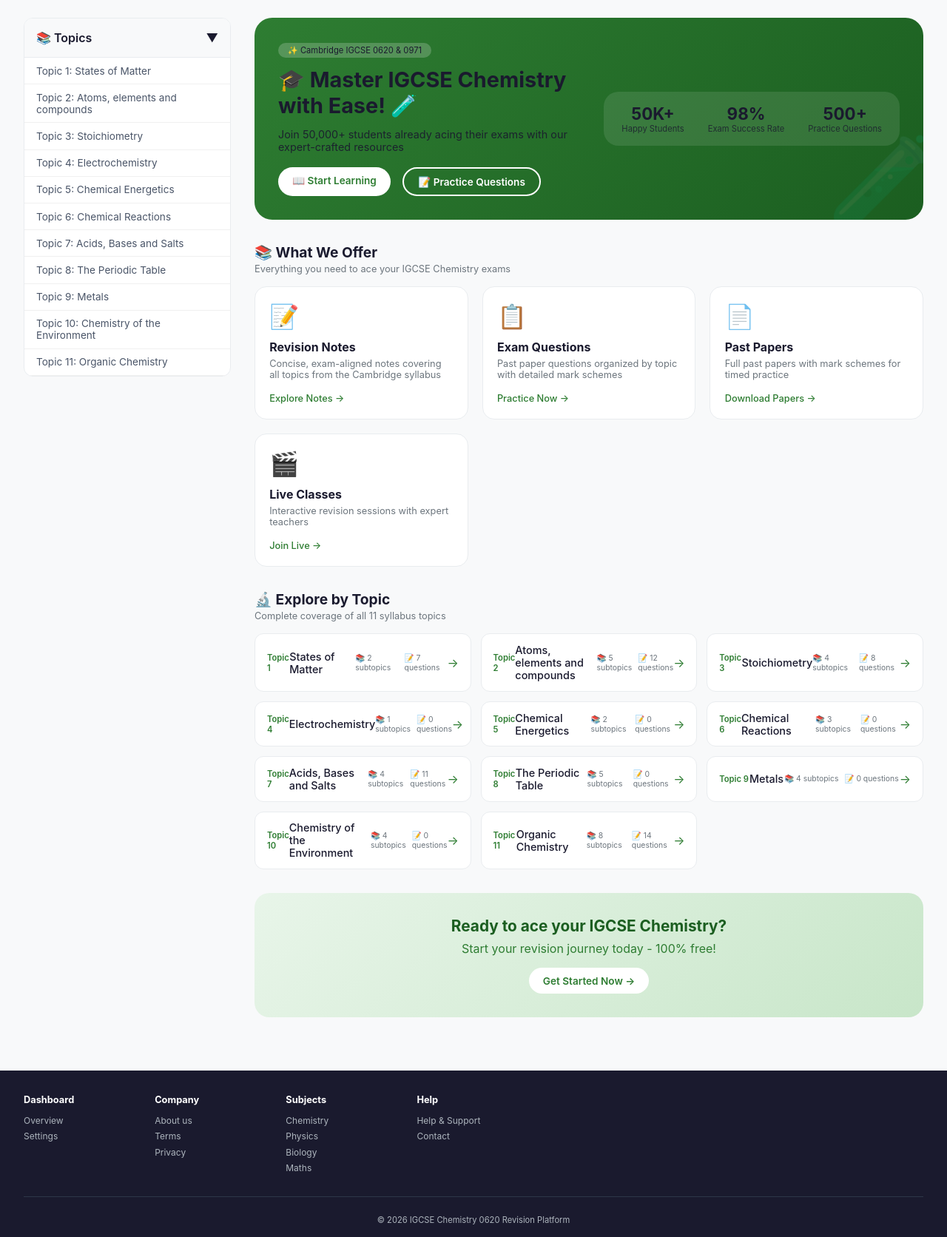
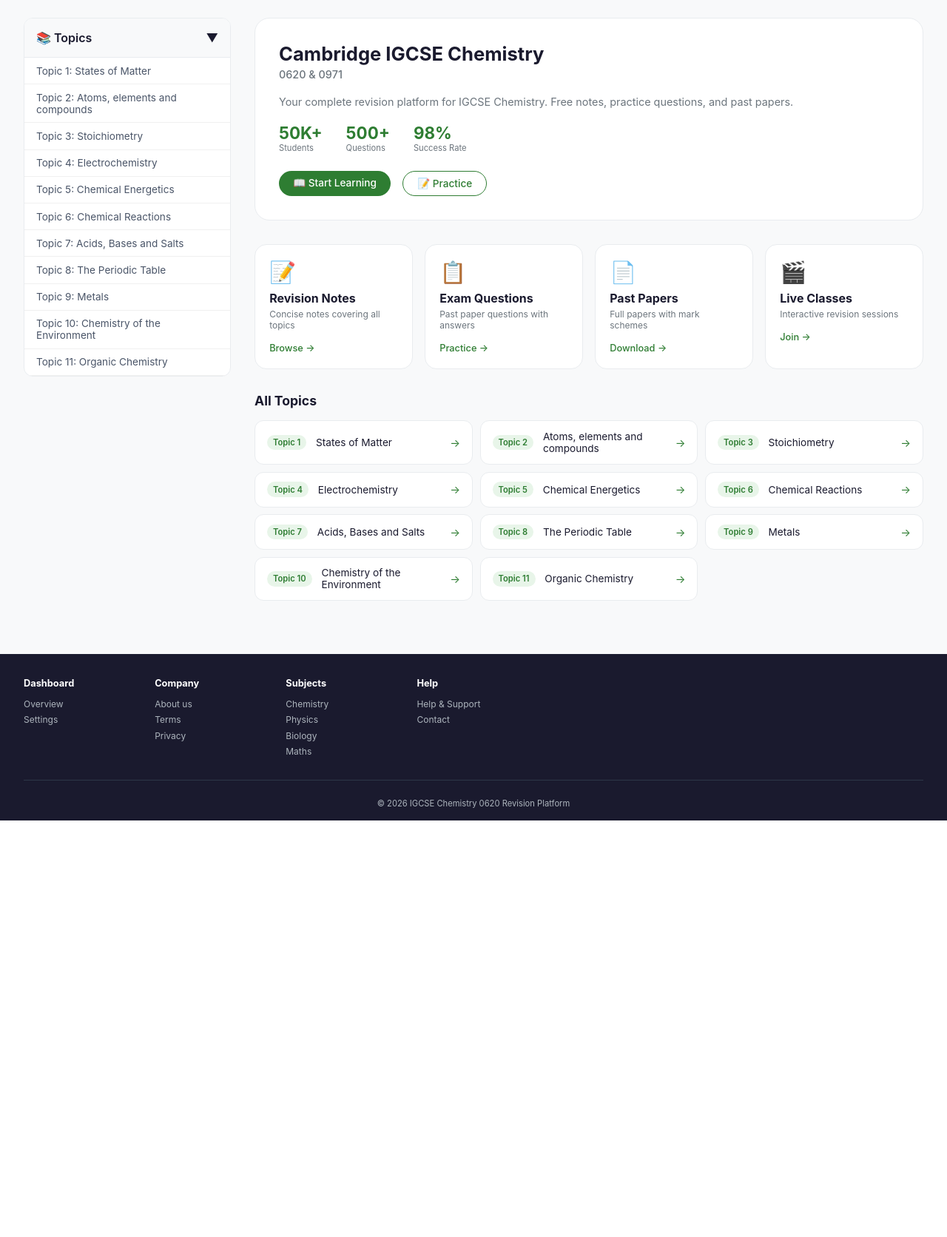
Before and after one commit to haseebahmad89000/Chempassion, a Django app: page / in a window 1280 px wide. Shown: the part 60-1732 px from the top of the page at 74% size. After the commit the page ends 1169 px from the top, so only its background shows below. Run offline with Django 5.2, Linux system fonts and the light colour scheme; data comes from the database, SQL or seed files in the repository.

Commit message:
Clean and professional homepage design

```diff
--- a/pastpapers/templates/pastpapers/home.html
+++ b/pastpapers/templates/pastpapers/home.html
@@ -21,273 +21,218 @@
 {% endblock %}
 
 {% block content %}
-<!-- Compact Hero Section -->
-<div class="hero-compact">
-    <div class="hero-content">
-        <div class="hero-text">
-            <span class="hero-badge">✨ Cambridge IGCSE 0620 & 0971</span>
-            <h1>🎓 Master IGCSE Chemistry<br>with Ease! 🧪</h1>
-            <p>Join 50,000+ students already acing their exams with our expert-crafted resources</p>
-            <div class="hero-buttons">
-                <a href="{% url 'revision_notes' %}" class="btn-primary">📖 Start Learning</a>
-                <a href="{% url 'exam_questions' %}" class="btn-secondary">📝 Practice Questions</a>
+<!-- Welcome Section -->
+<div class="welcome-card">
+    <div class="welcome-text">
+        <h1>Cambridge IGCSE Chemistry</h1>
+        <p class="exam-code">0620 & 0971</p>
+        <p>Your complete revision platform for IGCSE Chemistry. Free notes, practice questions, and past papers.</p>
+        <div class="stats-row">
+            <div class="stat">
+                <span class="stat-value">50K+</span>
+                <span class="stat-label">Students</span>
+            </div>
+            <div class="stat">
+                <span class="stat-value">500+</span>
+                <span class="stat-label">Questions</span>
+            </div>
+            <div class="stat">
+                <span class="stat-value">98%</span>
+                <span class="stat-label">Success Rate</span>
             </div>
         </div>
-        <div class="hero-stats">
-            <div class="stat-item">
-                <div class="stat-number">50K+</div>
-                <div class="stat-label">Happy Students</div>
-            </div>
-            <div class="stat-item">
-                <div class="stat-number">98%</div>
-                <div class="stat-label">Exam Success Rate</div>
-            </div>
-            <div class="stat-item">
-                <div class="stat-number">500+</div>
-                <div class="stat-label">Practice Questions</div>
-            </div>
+        <div class="button-group">
+            <a href="{% url 'revision_notes' %}" class="btn-green">📖 Start Learning</a>
+            <a href="{% url 'exam_questions' %}" class="btn-outline">📝 Practice</a>
         </div>
     </div>
 </div>
 
-<!-- Features Section -->
-<div class="features-section">
-    <div class="section-header">
-        <h2>📚 What We Offer</h2>
-        <p>Everything you need to ace your IGCSE Chemistry exams</p>
-    </div>
-    <div class="features-grid">
-        <div class="feature-card-large">
+<!-- Features Row -->
+<div class="features-row">
+    <div class="feature">
         <div class="feature-icon">📝</div>
         <h3>Revision Notes</h3>
-            <p>Concise, exam-aligned notes covering all topics from the Cambridge syllabus</p>
-            <a href="{% url 'revision_notes' %}" class="feature-link">Explore Notes →</a>
+        <p>Concise notes covering all topics</p>
+        <a href="{% url 'revision_notes' %}">Browse →</a>
     </div>
-        <div class="feature-card-large">
+    <div class="feature">
         <div class="feature-icon">📋</div>
         <h3>Exam Questions</h3>
-            <p>Past paper questions organized by topic with detailed mark schemes</p>
-            <a href="{% url 'exam_questions' %}" class="feature-link">Practice Now →</a>
+        <p>Past paper questions with answers</p>
+        <a href="{% url 'exam_questions' %}">Practice →</a>
     </div>
-        <div class="feature-card-large">
+    <div class="feature">
         <div class="feature-icon">📄</div>
         <h3>Past Papers</h3>
-            <p>Full past papers with mark schemes for timed practice</p>
-            <a href="{% url 'past_papers' %}" class="feature-link">Download Papers →</a>
+        <p>Full papers with mark schemes</p>
+        <a href="{% url 'past_papers' %}">Download →</a>
     </div>
-        <div class="feature-card-large">
+    <div class="feature">
         <div class="feature-icon">🎬</div>
         <h3>Live Classes</h3>
-            <p>Interactive revision sessions with expert teachers</p>
-            <a href="{% url 'live_classes' %}" class="feature-link">Join Live →</a>
-        </div>
+        <p>Interactive revision sessions</p>
+        <a href="{% url 'live_classes' %}">Join →</a>
     </div>
 </div>
 
-<!-- Topics Preview Section -->
-<div class="topics-section">
-    <div class="section-header">
-        <h2>🔬 Explore by Topic</h2>
-        <p>Complete coverage of all 11 syllabus topics</p>
-    </div>
+<!-- Topics List -->
+<div class="topics-list">
+    <h2>All Topics</h2>
     <div class="topics-grid">
         {% for topic in topics %}
-        <a href="{% url 'topic_detail' topic.id %}" class="topic-card-large">
-            <div class="topic-number">Topic {{ topic.code }}</div>
-            <div class="topic-name">{{ topic.name }}</div>
-            <div class="topic-stats">
-                <span>📚 {{ topic.subtopics.count }} subtopics</span>
-                <span>📝 {{ topic.question_count }} questions</span>
-            </div>
-            <div class="topic-arrow">→</div>
+        <a href="{% url 'topic_detail' topic.id %}" class="topic-item">
+            <span class="topic-code">Topic {{ topic.code }}</span>
+            <span class="topic-title">{{ topic.name }}</span>
+            <span class="topic-arrow">→</span>
         </a>
         {% endfor %}
     </div>
 </div>
 
-<!-- Call to Action -->
-<div class="cta-section">
-    <div class="cta-content">
-        <h3>Ready to ace your IGCSE Chemistry?</h3>
-        <p>Start your revision journey today - 100% free!</p>
-        <a href="{% url 'register' %}" class="btn-primary">Get Started Now →</a>
-    </div>
-</div>
-
 <style>
-    .hero-compact {
-        background: linear-gradient(135deg, #2e7d32 0%, #1b5e20 100%);
-        border-radius: 24px;
+    .welcome-card {
+        background: white;
+        border-radius: 20px;
         padding: 2rem;
         margin-bottom: 2rem;
-        position: relative;
-        overflow: hidden;
+        border: 1px solid #e9ecef;
     }
 
-    .hero-compact::before {
-        content: "🧪";
-        font-size: 120px;
-        position: absolute;
-        right: -20px;
-        bottom: -20px;
-        opacity: 0.1;
-        pointer-events: none;
+    .welcome-text h1 {
+        font-size: 1.6rem;
+        margin-bottom: 0.25rem;
+        color: #1a1a2e;
     }
 
-    .hero-content {
-        display: flex;
-        justify-content: space-between;
-        align-items: center;
-        flex-wrap: wrap;
-        gap: 1.5rem;
-        position: relative;
-        z-index: 1;
+    .exam-code {
+        color: #2e7d32;
+        font-size: 0.85rem;
+        font-weight: 500;
+        margin-bottom: 0.75rem;
     }
 
-    .hero-text {
-        flex: 1;
+    .welcome-text p {
+        color: #6c757d;
+        margin-bottom: 1.25rem;
+        font-size: 0.9rem;
     }
 
-    .hero-badge {
-        display: inline-block;
-        background: rgba(255,255,255,0.2);
-        padding: 0.2rem 0.8rem;
-        border-radius: 20px;
-        font-size: 0.7rem;
-        margin-bottom: 0.8rem;
+    .stats-row {
+        display: flex;
+        gap: 2rem;
+        margin-bottom: 1.5rem;
     }
 
-    .hero-text h1 {
-        font-size: 1.8rem;
-        margin-bottom: 0.8rem;
-        line-height: 1.2;
+    .stat {
+        display: flex;
+        flex-direction: column;
     }
 
-    .hero-text p {
-        font-size: 0.9rem;
-        opacity: 0.9;
-        margin-bottom: 1.2rem;
+    .stat-value {
+        font-size: 1.4rem;
+        font-weight: bold;
+        color: #2e7d32;
     }
 
-    .hero-buttons {
+    .stat-label {
+        font-size: 0.7rem;
+        color: #6c757d;
+    }
+
+    .button-group {
         display: flex;
         gap: 1rem;
         flex-wrap: wrap;
     }
 
-    .btn-primary {
-        background: white;
-        color: #2e7d32;
-        padding: 0.6rem 1.2rem;
+    .btn-green {
+        background: #2e7d32;
+        color: white;
+        padding: 0.5rem 1.2rem;
         border-radius: 30px;
         text-decoration: none;
-        font-weight: 600;
         font-size: 0.85rem;
-        transition: transform 0.2s;
-        display: inline-block;
+        font-weight: 500;
+        transition: background 0.2s;
     }
 
-    .btn-primary:hover {
+    .btn-green:hover {
+        background: #1b5e20;
+    }
+
+    .btn-outline {
+        border: 1px solid #2e7d32;
+        color: #2e7d32;
+        padding: 0.5rem 1.2rem;
+        border-radius: 30px;
+        text-decoration: none;
+        font-size: 0.85rem;
+        font-weight: 500;
+        transition: all 0.2s;
+    }
+
+    .btn-outline:hover {
+        background: #2e7d32;
+        color: white;
+    }
+
+    .features-row {
+        display: grid;
+        grid-template-columns: repeat(4, 1fr);
+        gap: 1rem;
+        margin-bottom: 2rem;
+    }
+
+    .feature {
+        background: white;
+        border-radius: 16px;
+        padding: 1.2rem;
+        border: 1px solid #e9ecef;
+        transition: all 0.2s;
+    }
+
+    .feature:hover {
+        border-color: #2e7d32;
         transform: translateY(-2px);
     }
 
-    .btn-secondary {
-        background: transparent;
-        border: 2px solid white;
-        color: white;
-        padding: 0.6rem 1.2rem;
-        border-radius: 30px;
-        text-decoration: none;
-        font-weight: 600;
-        font-size: 0.85rem;
-        transition: all 0.2s;
+    .feature-icon {
+        font-size: 1.8rem;
+        margin-bottom: 0.5rem;
     }
 
-    .btn-secondary:hover {
-        background: white;
-        color: #2e7d32;
+    .feature h3 {
+        font-size: 1rem;
+        margin-bottom: 0.25rem;
     }
 
-    .hero-stats {
-        display: flex;
-        gap: 2rem;
-        background: rgba(255,255,255,0.1);
-        padding: 1rem 1.5rem;
-        border-radius: 20px;
+    .feature p {
+        font-size: 0.75rem;
+        color: #6c757d;
+        margin-bottom: 0.75rem;
     }
 
-    .stat-item {
-        text-align: center;
-    }
-
-    .stat-number {
-        font-size: 1.4rem;
-        font-weight: bold;
-    }
-
-    .stat-label {
-        font-size: 0.7rem;
-        opacity: 0.8;
-    }
-
-    .features-section {
-        margin-bottom: 2rem;
-    }
-
-    .features-grid {
-        display: grid;
-        grid-template-columns: repeat(auto-fit, minmax(240px, 1fr));
-        gap: 1.2rem;
-    }
-
-    .feature-card-large {
-        background: white;
-        border-radius: 16px;
-        padding: 1.2rem;
-        transition: all 0.2s;
-        border: 1px solid #e9ecef;
-    }
-
-    .feature-card-large:hover {
-        transform: translateY(-3px);
-        box-shadow: 0 8px 20px rgba(0,0,0,0.08);
-        border-color: #2e7d32;
-    }
-
-    .feature-card-large .feature-icon {
-        font-size: 2rem;
-        margin-bottom: 0.8rem;
-    }
-
-    .feature-card-large h3 {
-        font-size: 1rem;
-        margin-bottom: 0.3rem;
-    }
-
-    .feature-card-large p {
-        font-size: 0.8rem;
-        color: #6c757d;
-        margin-bottom: 0.8rem;
-    }
-
-    .feature-link {
+    .feature a {
         color: #2e7d32;
         text-decoration: none;
         font-size: 0.8rem;
         font-weight: 500;
     }
 
-    .topics-section {
-        margin-bottom: 2rem;
+    .topics-list h2 {
+        font-size: 1.1rem;
+        margin-bottom: 1rem;
+        color: #1a1a2e;
     }
 
     .topics-grid {
         display: grid;
         grid-template-columns: repeat(auto-fill, minmax(280px, 1fr));
-        gap: 0.8rem;
+        gap: 0.6rem;
     }
 
-    .topic-card-large {
+    .topic-item {
         background: white;
         border-radius: 12px;
         padding: 0.8rem 1rem;
@@ -299,80 +244,41 @@
         transition: all 0.2s;
     }
 
-    .topic-card-large:hover {
+    .topic-item:hover {
         border-color: #2e7d32;
-        transform: translateX(4px);
+        background: #f8f9fa;
     }
 
-    .topic-number {
+    .topic-code {
         font-size: 0.7rem;
         color: #2e7d32;
         font-weight: 600;
+        background: #e8f5e9;
+        padding: 0.2rem 0.5rem;
+        border-radius: 20px;
     }
 
-    .topic-name {
-        font-size: 0.9rem;
-        font-weight: 500;
+    .topic-title {
+        font-size: 0.85rem;
         color: #1a1a2e;
-    }
-
-    .topic-stats {
-        font-size: 0.65rem;
-        color: #6c757d;
-        display: flex;
-        gap: 0.5rem;
+        flex: 1;
+        margin-left: 0.8rem;
     }
 
     .topic-arrow {
         color: #2e7d32;
-        font-size: 1rem;
-    }
-
-    .cta-section {
-        background: linear-gradient(135deg, #e8f5e9 0%, #c8e6c9 100%);
-        border-radius: 20px;
-        padding: 2rem;
-        text-align: center;
-    }
-
-    .cta-content h3 {
-        font-size: 1.3rem;
-        margin-bottom: 0.5rem;
-        color: #1b5e20;
-    }
-
-    .cta-content p {
-        color: #2e7d32;
-        margin-bottom: 1rem;
-    }
-
-    .section-header {
-        margin-bottom: 1rem;
-    }
-
-    .section-header h2 {
-        font-size: 1.2rem;
-        margin-bottom: 0.2rem;
-    }
-
-    .section-header p {
-        font-size: 0.8rem;
-        color: #6c757d;
+        font-size: 0.9rem;
     }
 
     @media (max-width: 768px) {
-        .hero-content {
-            flex-direction: column;
-            text-align: center;
+        .features-row {
+            grid-template-columns: repeat(2, 1fr);
         }
-        .hero-stats {
-            justify-content: center;
+        .stats-row {
+            gap: 1rem;
         }
-        .hero-buttons {
-            justify-content: center;
-        }
-        .topics-grid {
-            grid-template-columns: 1fr;
+        .welcome-card {
+            padding: 1.5rem;
         }
     }
 </style>
```
Lines whose indentation alone changed are shown as unchanged.
